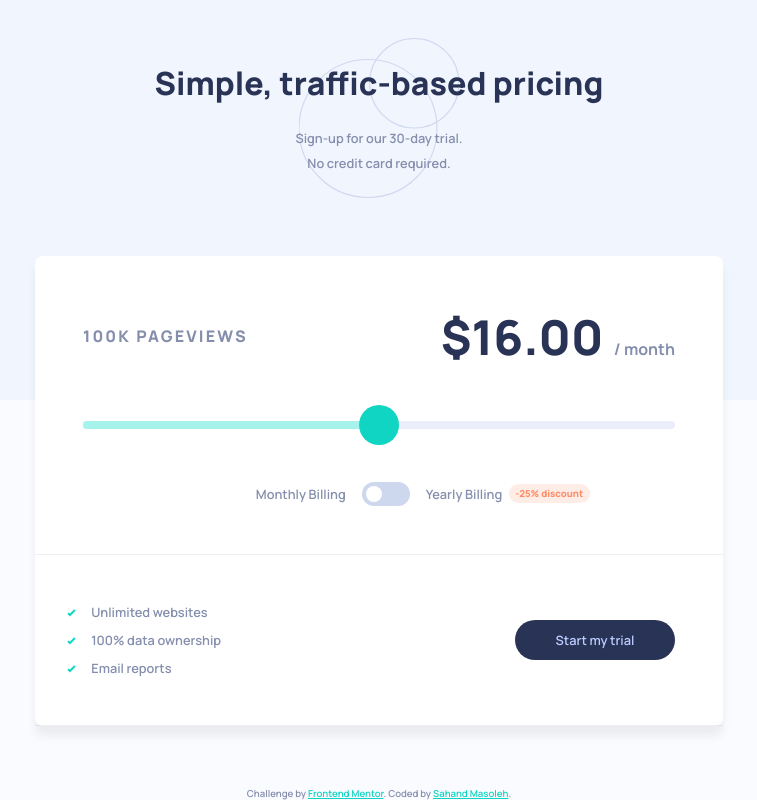
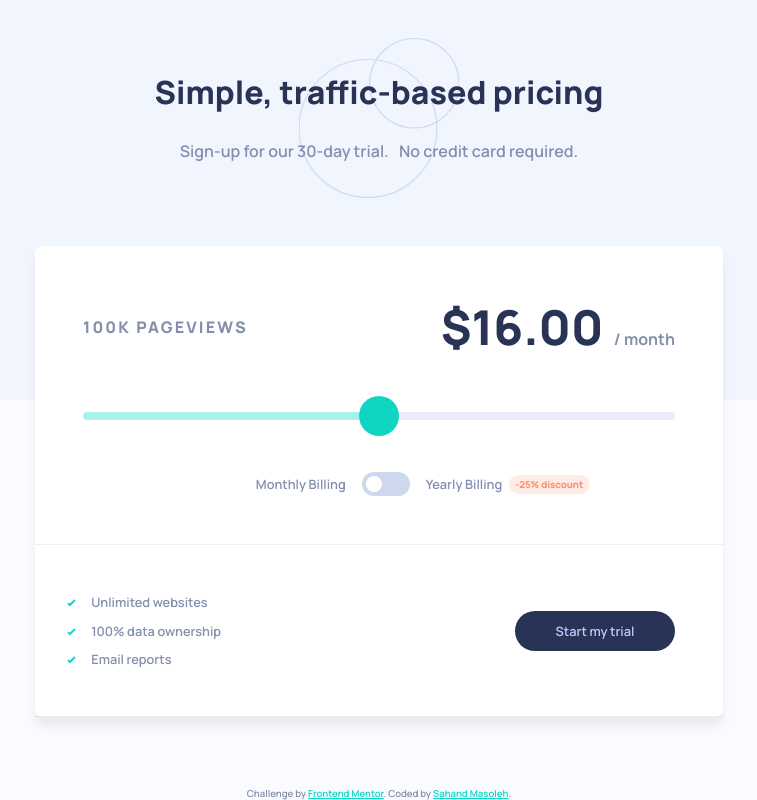
Before and after one commit to sahand-masoleh/fem-25-interactive-pricing-component, a React (Vite) app: page / in a window 1280 px wide. Shown: the whole page, without its empty margins (261-1018 px from the left). Built offline with nearby package versions, Linux system fonts and the light colour scheme.

Commit message:
fixed title font size

```diff
--- a/src/components/Container.jsx
+++ b/src/components/Container.jsx
@@ -7,11 +7,8 @@ function Container() {
 		<main className="container">
 			<section className="title">
 				<h1 className="title__main">Simple, traffic-based pricing</h1>
-				<p className="title__sub">
-					Sign-up for our 30-day trial.
-					<br />
-					No credit card required.
-				</p>
+				<p className="title__sub">Sign-up for our 30-day trial.</p>
+				<p className="title__sub">No credit card required.</p>
 			</section>
 			<Card />
 		</main>
--- a/src/styles/Container.scss
+++ b/src/styles/Container.scss
@@ -11,15 +11,23 @@
 	margin-bottom: 5rem;
 	position: relative;
 
+	@media screen and (min-width: 480px) {
+		display: flex;
+		flex-wrap: wrap;
+		justify-content: center;
+		column-gap: 1ch;
+	}
+
 	&__main {
 		font-size: $fs-l;
 		font-weight: $fw-8;
 		color: $fc-dark-desaturated-blue;
 		margin-bottom: 1ch;
+		flex-basis: 100%;
 	}
 
 	&__sub {
-		font-size: 0.8rem;
+		font-size: $fs-m;
 		color: $fc-grayish-blue;
 		line-height: 3ch;
 		position: relative;
```
